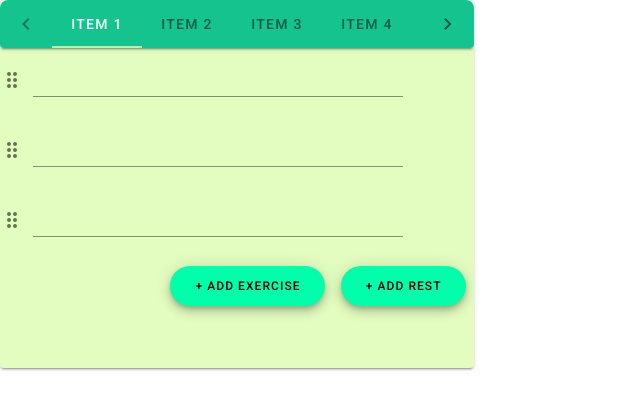
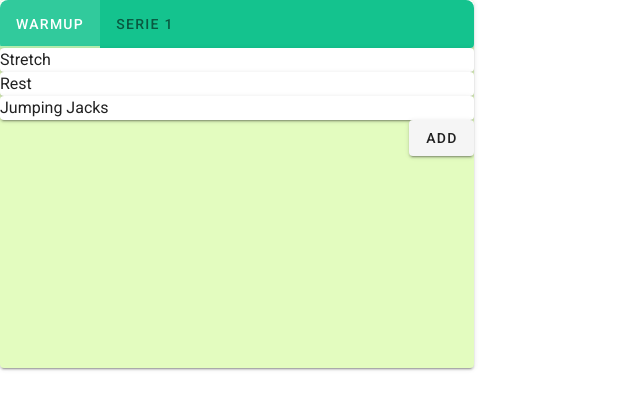
Before and after one commit to nicklnick/tp2-hci, a Vue app: page / in a window 1280 px wide. Shown: the top 410 px of the page, without its empty margins (0-640 px from the left). Built offline with nearby package versions, Linux system fonts and the light colour scheme.

Commit message:
feat: routine panel

```diff
--- a/src/App.vue
+++ b/src/App.vue
@@ -1,22 +1,21 @@
 <template>
   <v-app>
     <v-main>
-      <CreateRoutinePanel></CreateRoutinePanel>
+      <CreateRoutinePanel2></CreateRoutinePanel2>
 
     </v-main>
   </v-app>
 </template>
 <script>
 
-import CreateRoutinePanel from "@/components/CreateRoutinePanel";
+import CreateRoutinePanel2 from "@/components/CreateRoutinePanel2";
 export default {
   name: "App",
 
   components: {
-    CreateRoutinePanel
+    CreateRoutinePanel2
   },
   data: () => ({
-    //
   }),
 };
 </script>
--- /dev/null
+++ b/src/components/CreateRoutinePanel2.vue
@@ -0,0 +1,103 @@
+<template>
+  <v-card id="create-routine" class="create-routine overflow-y-auto" color="quaternary" raised
+              max-height="400px">
+
+    <v-flex class="flex-column">
+      <v-card >
+
+        <v-tabs
+          class="rounded-t-lg"
+          background-color="secondary"
+          show-arrows
+        >
+          <v-tabs-slider color="tertiary"></v-tabs-slider>
+
+          <v-tab
+            v-for="(serie, index) in series"
+            :key="serie.name"
+            @click="updateSeries(index)"
+          >
+            {{ serie.name}}
+          </v-tab>
+        </v-tabs>
+      </v-card>
+
+      <v-card v-for="(activity, index) in currentSeries.activities"
+      :key="index">
+        {{activity}}
+      </v-card>
+
+    </v-flex>
+
+    <div class="floating-buttons">
+      <v-btn @click="addActivity('New Activity')">add</v-btn>
+    </div>
+  </v-card>
+</template>
+
+<script>
+
+// eslint-disable-next-line no-unused-vars
+class Activity {
+  name;
+  details;
+  constructor(name) {
+    this.name = name;
+  }
+}
+
+class Serie {
+  name;
+  activities = ['Stretch', 'Rest','Jumping Jacks'];
+  constructor(name) {
+    this.name = name;
+  }
+  add_activity(activity){
+      this.activities.push(activity);
+  }
+}
+
+
+export default {
+  name: "CreateRoutinePanel",
+  data: () => ({
+    series: [new Serie("Warmup"), new Serie("Serie 1")],
+    index: 0,
+  }),
+  methods: {
+      updateSeries(index){
+          this.index = index;
+      },
+      addActivity(activity){
+          this.series[this.index].add_activity(activity)
+      }
+  },
+  computed: {
+      currentSeries() {
+        return this.series[this.index];
+      },
+  },
+
+};
+</script>
+
+<style scoped>
+.create-routine {
+  height: 46%;
+  width: 37%;
+}
+
+.routine-text {
+  width: 85%;
+}
+
+.centered-input {
+  text-align: center;
+}
+
+.floating-buttons {
+  flex-direction: row;
+  display: flex;
+  justify-content: end;
+}
+</style>
```
